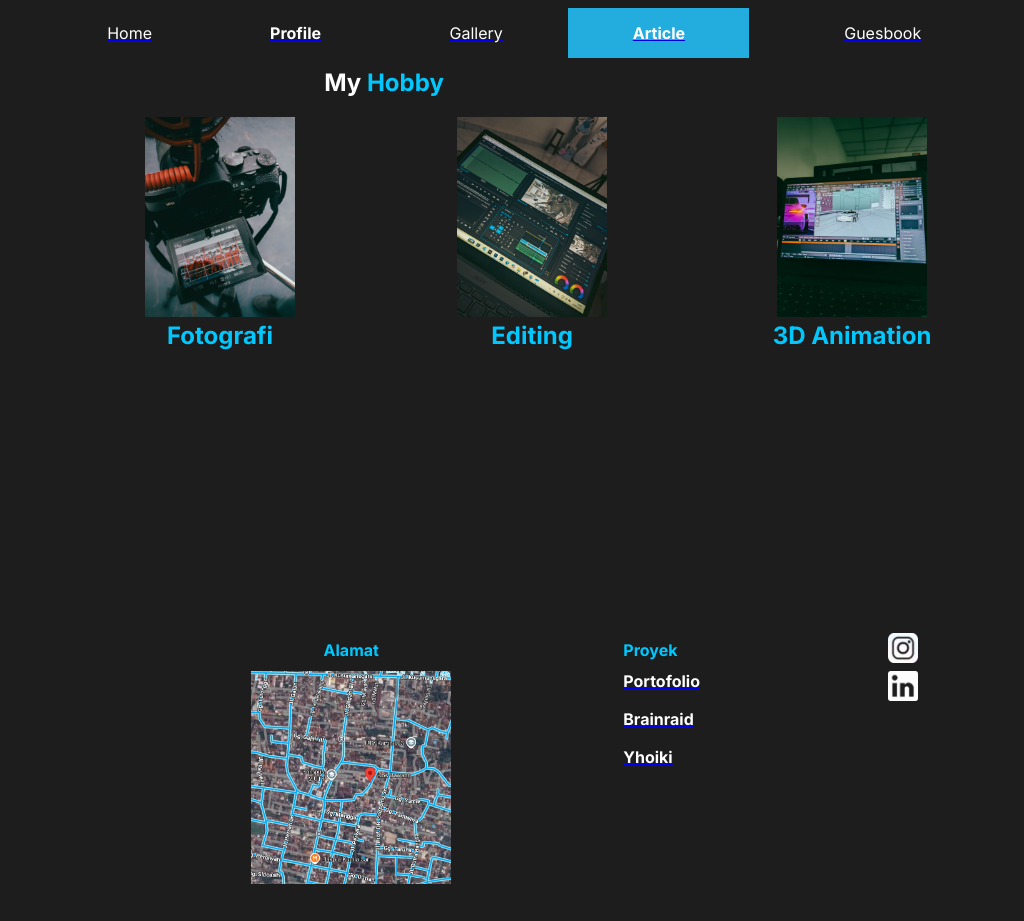
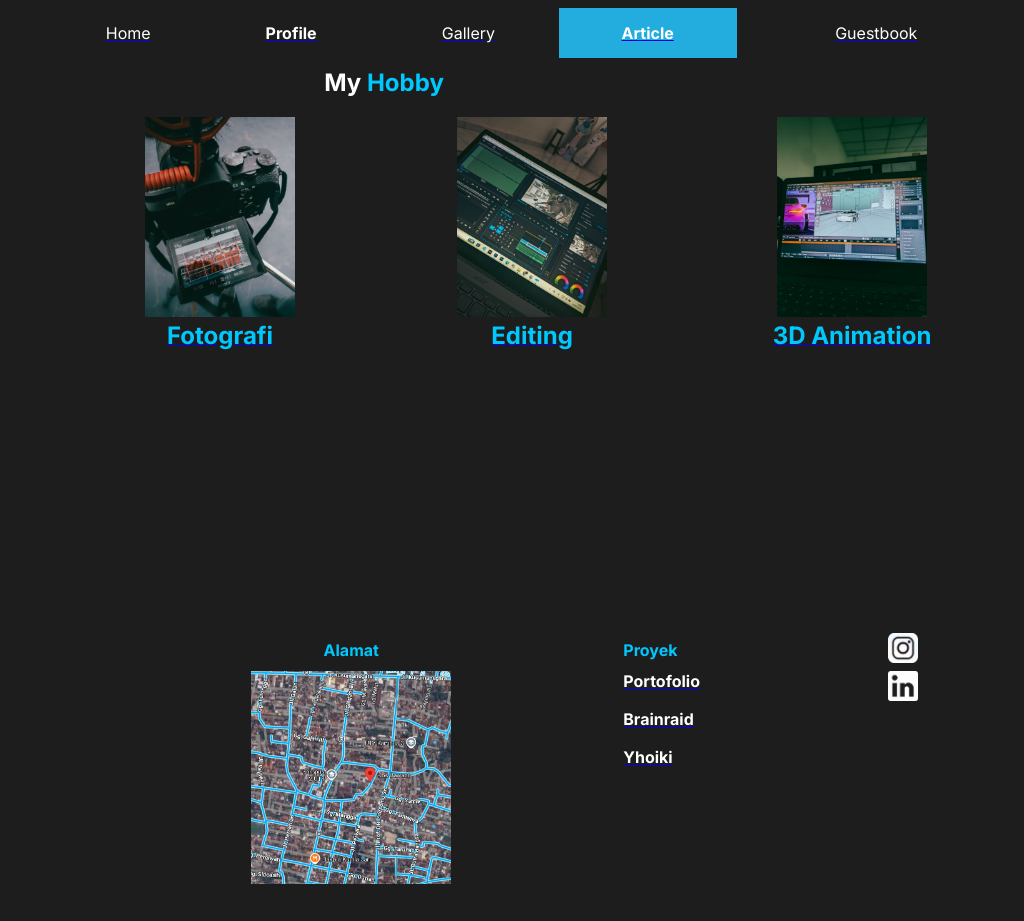
Before and after one commit to sijasatu0/32_Malvin, a plain HTML site: page article.html in a window 1280 px wide. Shown: the full height of the page, 256-1280 px from the left. Drawn offline with Linux system fonts and the light colour scheme.

Commit message:
Fix typo in 'Guesbook' to 'Guestbook'

```diff
--- a/article.html
+++ b/article.html
@@ -16,7 +16,7 @@
             <td><a href="./profile.html"><b><font face="inter" color="white">Profile</font></b></a></td>
             <td>  <a href="./gallery.html"><font face="inter" color="white">Gallery</font></a></td>
             <td  bgcolor="#23ADDF"><a  href="./article.html"><font face="inter" color="white"><b>Article</font></b></a></td>
-            <td><a href="./guesbook.html"><font face="inter" color="white">Guesbook</font></a></td>
+            <td><a href="./guesbook.html"><font face="inter" color="white">Guestbook</font></a></td>
         </tr>
         <tr height="500">
             <td colspan="6" valign="top">
```
